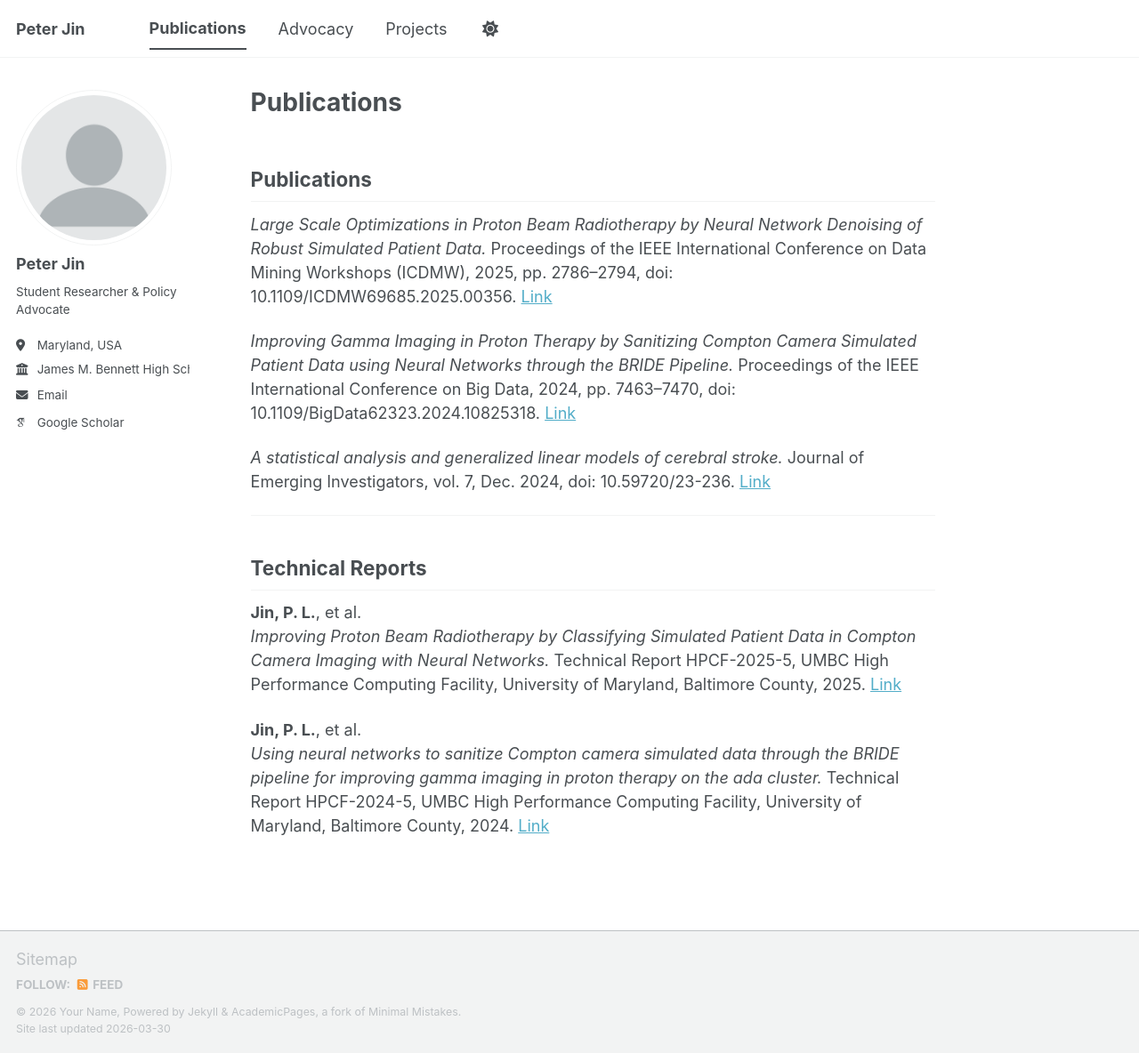
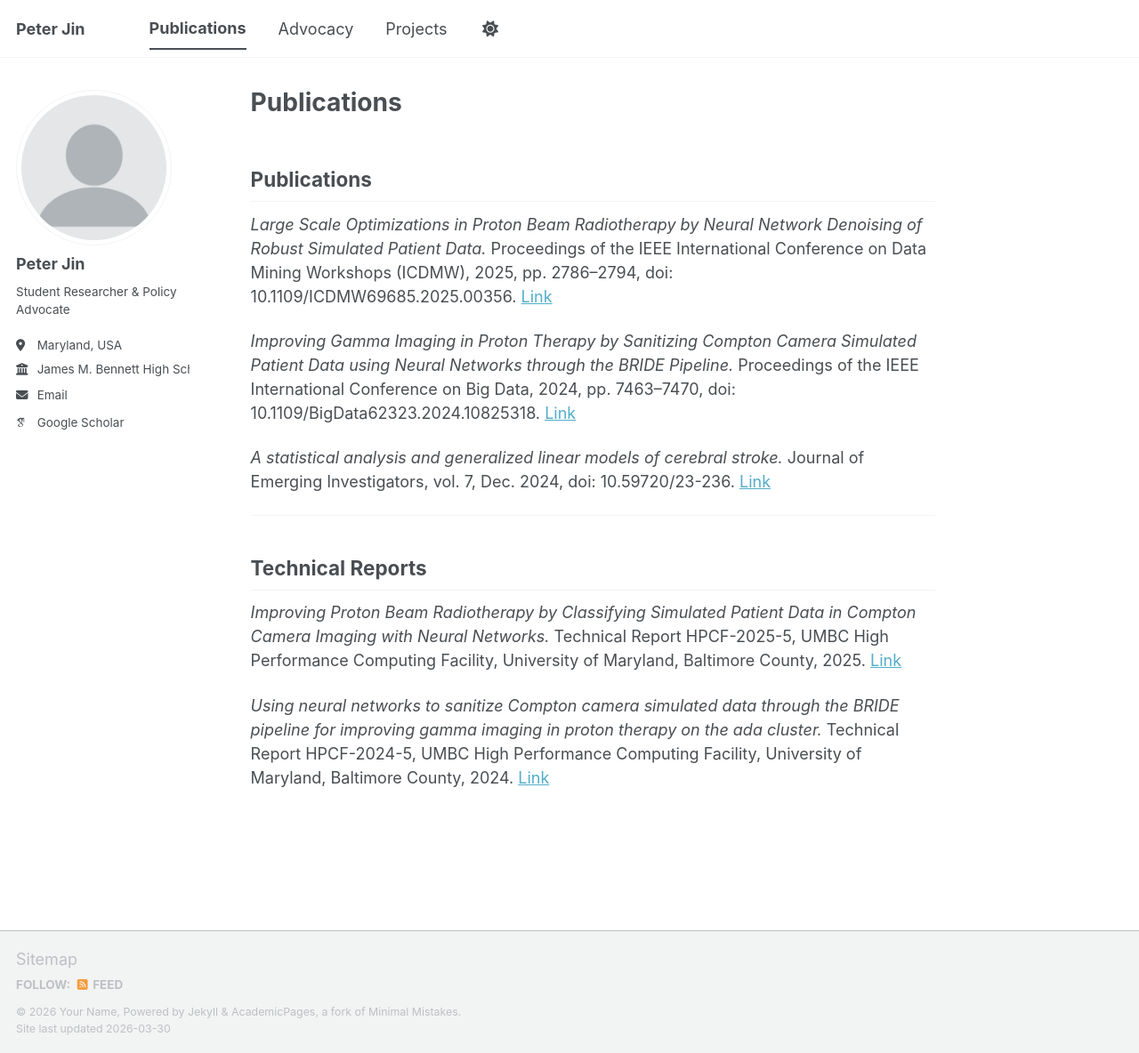
Before and after one commit to peterljin/peterljin.github.io, a Jekyll site: the page built from _pages/publications.md, in a window 1280 px wide and 1184 px high. Shown: the whole window at 89% size. Built offline with Jekyll 4.4.1, drawn with Linux system fonts in a browser that asks for light colours; some web fonts are replaced; a script bundle is joined from its source files by our own code; library files that are not in the unit come from our copies.

Commit message:
Update publications.md

```diff
--- a/_pages/publications.md
+++ b/_pages/publications.md
@@ -18,8 +18,6 @@ author_profile: true
 
 ## Technical Reports
 
-**Jin, P. L.**, et al.
 *Improving Proton Beam Radiotherapy by Classifying Simulated Patient Data in Compton Camera Imaging with Neural Networks.*  Technical Report HPCF-2025-5, UMBC High Performance Computing Facility, University of Maryland, Baltimore County, 2025.  [Link](https://hpcf-files.umbc.edu/research/papers/BigDataREU2025Team2.pdf)
 
-**Jin, P. L.**, et al.
 *Using neural networks to sanitize Compton camera simulated data through the BRIDE pipeline for improving gamma imaging in proton therapy on the ada cluster.*  Technical Report HPCF-2024-5, UMBC High Performance Computing Facility, University of Maryland, Baltimore County, 2024. [Link](https://hpcf-files.umbc.edu/research/papers/BigDataREU2024Team2.pdf)
```
